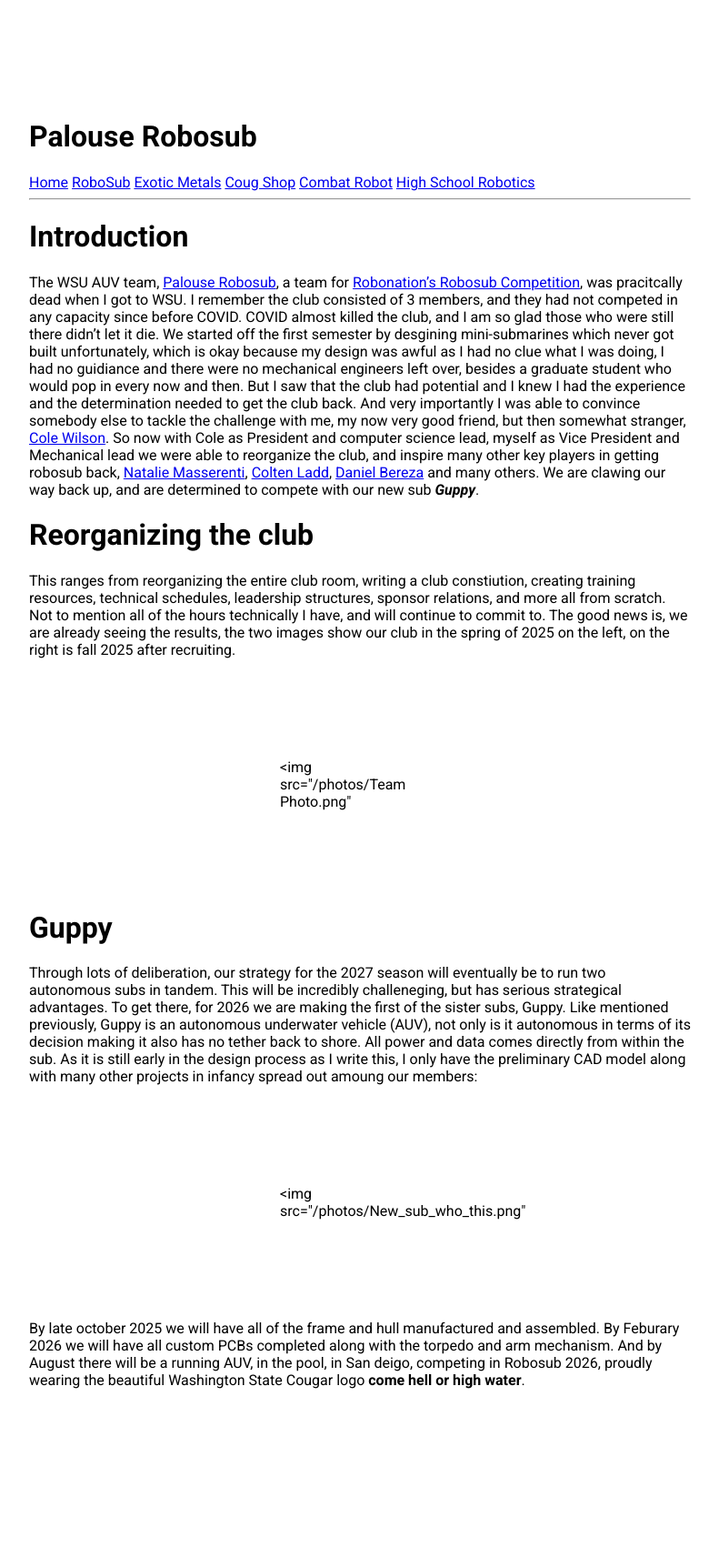
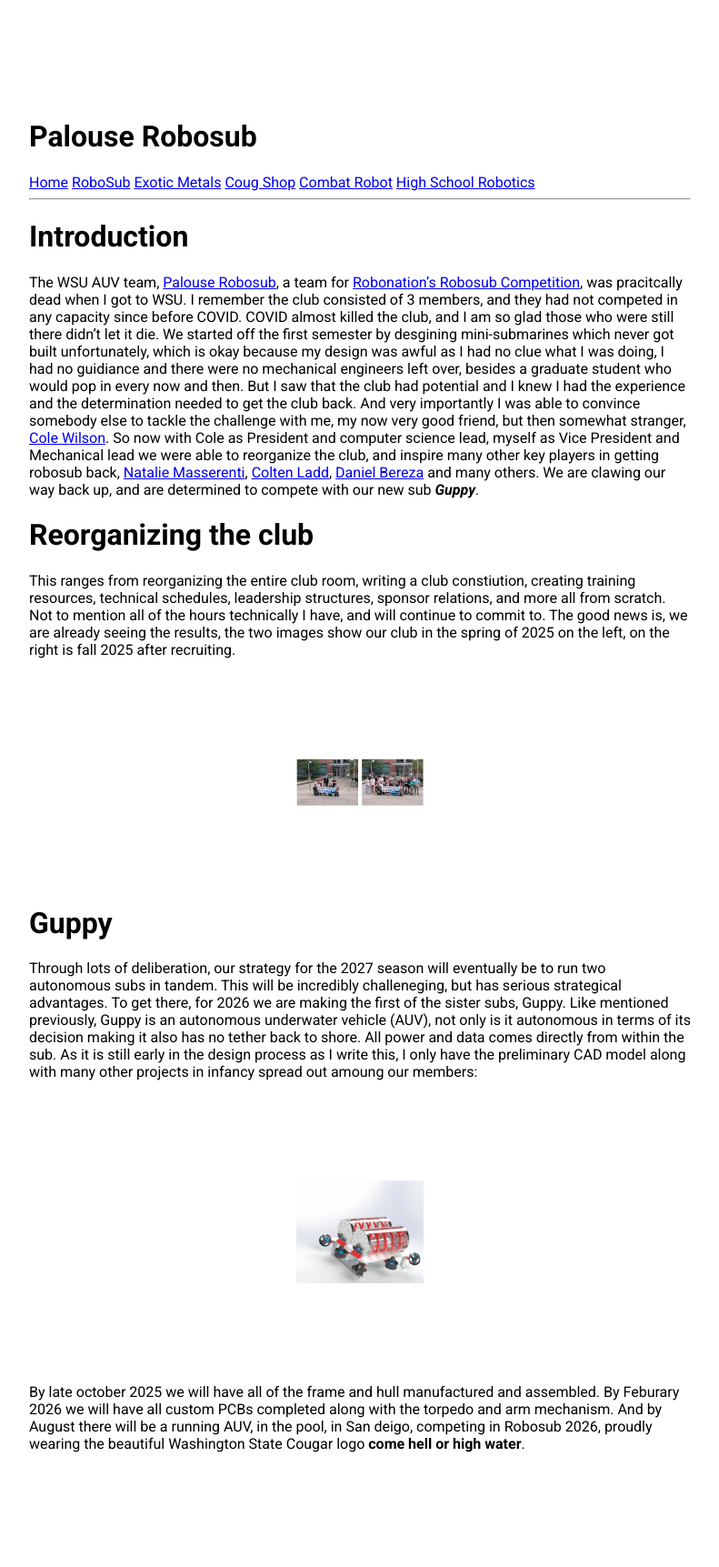
Before and after one commit to Brady-Hogg/Portfolio, a Jekyll site: the page built from robosub.md, in a window 1280 px wide. Shown: the whole page at 91% size, without its empty margins (244-1035 px from the left). Built offline with Jekyll 4.4.1, drawn with Linux system fonts in a browser that asks for light colours; before the commit the page ends 1653 px from its top, so only the background shows below that.

Commit message:
Update robosub.md

```diff
--- a/robosub.md
+++ b/robosub.md
@@ -7,12 +7,12 @@ permalink: /robosub
 The WSU AUV team, [Palouse Robosub](https://robosub.eecs.wsu.edu/), a team for [Robonation's Robosub Competition](https://robosub.org/), was pracitcally dead when I got to WSU. I remember the club consisted of 3 members, and they had not competed in any capacity since before COVID. COVID almost killed the club, and I am so glad those who were still there didn't let it die. We started off the first semester by desgining mini-submarines which never got built unfortunately, which is okay because my design was awful as I had no clue what I was doing, I had no guidiance and there were no mechanical engineers left over, besides a graduate student who would pop in every now and then. But I saw that the club had potential and I knew I had the experience and the determination needed to get the club back. And very importantly I was able to convince somebody else to tackle the challenge with me, my now very good friend, but then somewhat stranger, [Cole Wilson](https://cole.ws/). So now with Cole as President and computer science lead, myself as Vice President and Mechanical lead we were able to reorganize the club, and inspire many other key players in getting robosub back, [Natalie Masserenti](https://www.linkedin.com/in/natalie-massarenti2028/), [Colten Ladd](https://www.linkedin.com/in/coltenladd/), [Daniel Bereza](https://www.linkedin.com/in/danielbereza/) and many others. We are clawing our way back up, and are determined to compete with our new sub ***Guppy***.
 # Reorganizing the club
 This ranges from reorganizing the entire club room, writing a club constiution, creating training resources, technical schedules, leadership structures, sponsor relations, and more all from scratch. Not to mention all of the hours technically I have, and will continue to commit to. The good news is, we are already seeing the results, the two images show our club in the spring of 2025 on the left, on the right is fall 2025 after recruiting.
-<main><img src="/photos/Team Photo.png"</main>
+<main><img src="/photos/Team Photo.png"></main>
 
 
 
 # Guppy
 Through lots of deliberation, our strategy for the 2027 season will eventually be to run two autonomous subs in tandem. This will be incredibly challeneging, but has serious strategical advantages. To get there, for 2026 we are making the first of the sister subs, Guppy. Like mentioned previously, Guppy is an autonomous underwater vehicle (AUV), not only is it autonomous in terms of its decision making it also has no tether back to shore. All power and data comes directly from within the sub. As it is still early in the design process as I write this, I only have the preliminary CAD model along with many other projects in infancy spread out amoung our members:
-<main><img src="/photos/New_sub_who_this.png"</main>
+<main><img src="/photos/New_sub_who_this.png"></main>
 
 By late october 2025 we will have all of the frame and hull manufactured and assembled. By Feburary 2026 we will have all custom PCBs completed along with the torpedo and arm mechanism. And by August there will be a running AUV, in the pool, in San deigo, competing in Robosub 2026, proudly wearing the beautiful Washington State Cougar logo **come hell or high water**.
```
